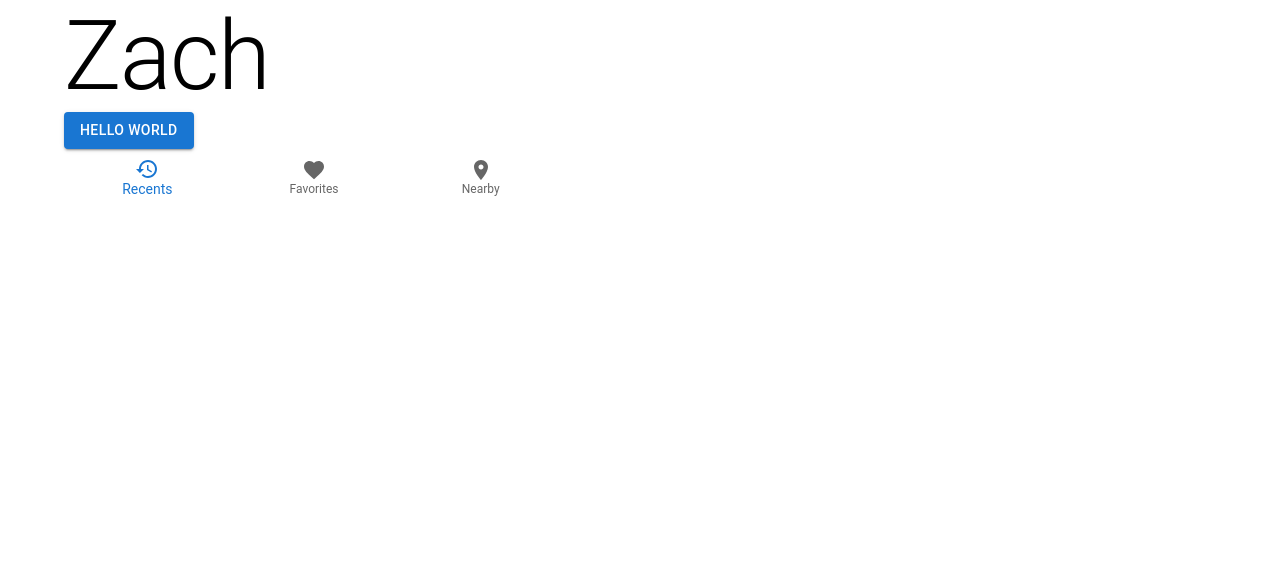
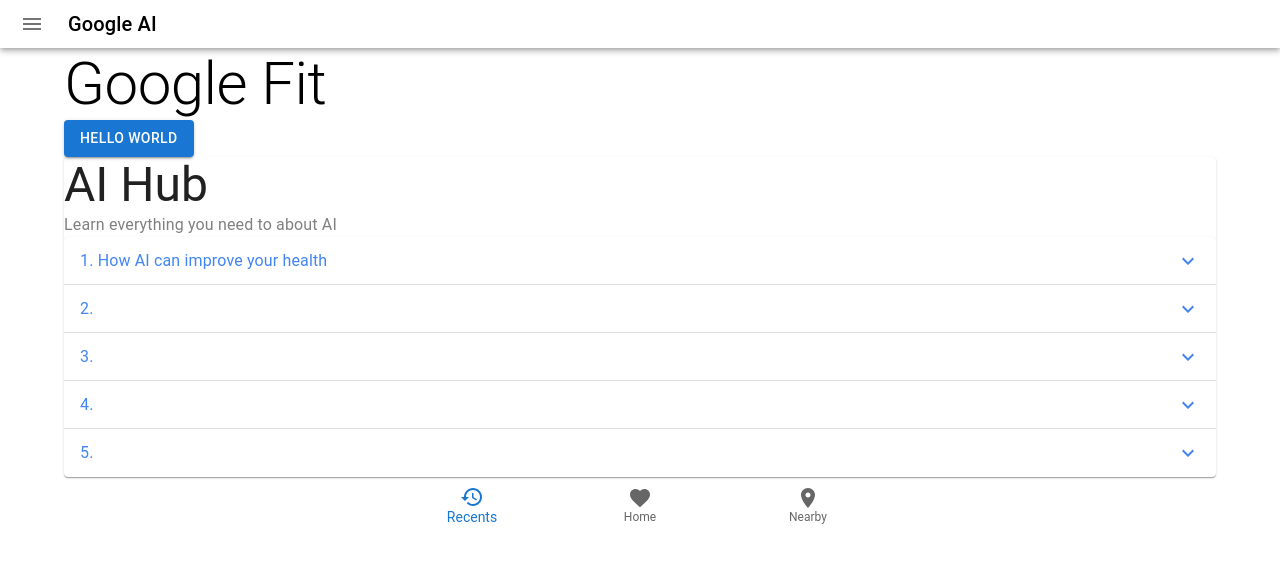
Before and after one commit to zachasher/BrainstationxGoogle, a React (Create React App) app: page /zach in a window 1280 px wide. Shown: the top 562 px of the page. Built offline with nearby package versions, Linux system fonts and the light colour scheme.

Commit message:
all components

```diff
--- a/src/Pages/Components/BottomNav.js
+++ b/src/Pages/Components/BottomNav.js
@@ -10,7 +10,7 @@ export default function SimpleBottomNavigation() {
   const [value, setValue] = React.useState(0);
 
   return (
-    <Box sx={{ width: 500 }}>
+    <Box sx={{ width: 1 }}>
       <BottomNavigation
         showLabels
         value={value}
@@ -19,7 +19,7 @@ export default function SimpleBottomNavigation() {
         }}
       >
         <BottomNavigationAction label="Recents" icon={<RestoreIcon />} />
-        <BottomNavigationAction label="Favorites" icon={<FavoriteIcon />} />
+        <BottomNavigationAction label="Home" icon={<FavoriteIcon />} />
         <BottomNavigationAction label="Nearby" icon={<LocationOnIcon />} />
       </BottomNavigation>
     </Box>
--- a/src/Pages/Components/HubInfo.js
+++ b/src/Pages/Components/HubInfo.js
@@ -14,7 +14,7 @@ function HubInfo() {
     <Box display="flex"
     justifyContent="center"
     alignItems="center">
-      <Card sx={{ width: 1/2 }}>
+      <Card sx={{ width: 1 }}>
       <Typography variant="h3" component="h2">
         AI Hub
       </Typography>
@@ -27,7 +27,7 @@ function HubInfo() {
             aria-controls="panel1a-content"
             id="panel1a-header"
           >
-            <Typography sx={{ color: "#4285F4" }}>1. </Typography>
+            <Typography sx={{ color: "#4285F4" }}>1. How AI can improve your health</Typography>
           </AccordionSummary>
           <AccordionDetails>
             <Typography>
--- /dev/null
+++ b/src/Pages/Components/TopNavbar.js
@@ -0,0 +1,25 @@
+import * as React from 'react';
+import AppBar from '@mui/material/AppBar';
+import Box from '@mui/material/Box';
+import Toolbar from '@mui/material/Toolbar';
+import Typography from '@mui/material/Typography';
+import IconButton from '@mui/material/IconButton';
+import MenuIcon from '@mui/icons-material/Menu';
+import Logo from "../../Assets/images/share.png"
+
+export default function DenseAppBar() {
+  return (
+    <Box sx={{ flexGrow: 1 }}>
+      <AppBar position="static" sx={{ background: 'white' }}>
+        <Toolbar variant="dense">
+          <IconButton edge="start" color="black" aria-label="menu" sx={{ mr: 2 }}>
+            <MenuIcon />
+          </IconButton>
+          <Typography variant="h6" color="black" component="div">
+            Google AI
+          </Typography>
+        </Toolbar>
+      </AppBar>
+    </Box>
+  );
+}
--- a/src/Pages/Zach.js
+++ b/src/Pages/Zach.js
@@ -1,15 +1,20 @@
 import React from "react";
 import { Button, Container, Typography } from "@mui/material";
-import SimpleBottomNavigation from "./Components/BottomNav.js"
-
+import SimpleBottomNavigation from "./Components/BottomNav.js";
+import DenseAppBar from "./Components/TopNavbar.js";
+import HubInfo from "./Components/HubInfo.js";
 
 function Zach() {
   return (
-    <Container>
-      <Typography variant="h1">Zach</Typography>
-      <Button variant="contained">Hello World</Button>
-      <SimpleBottomNavigation/>
-    </Container>
+    <div>
+      <DenseAppBar />
+      <Container>
+        <Typography variant="h2">Google Fit</Typography>
+        <Button variant="contained">Hello World</Button>
+        <HubInfo />
+        <SimpleBottomNavigation />
+      </Container>
+    </div>
   );
 }
 
```
Also changed, not shown: src/Assets/images/share.png (added).
